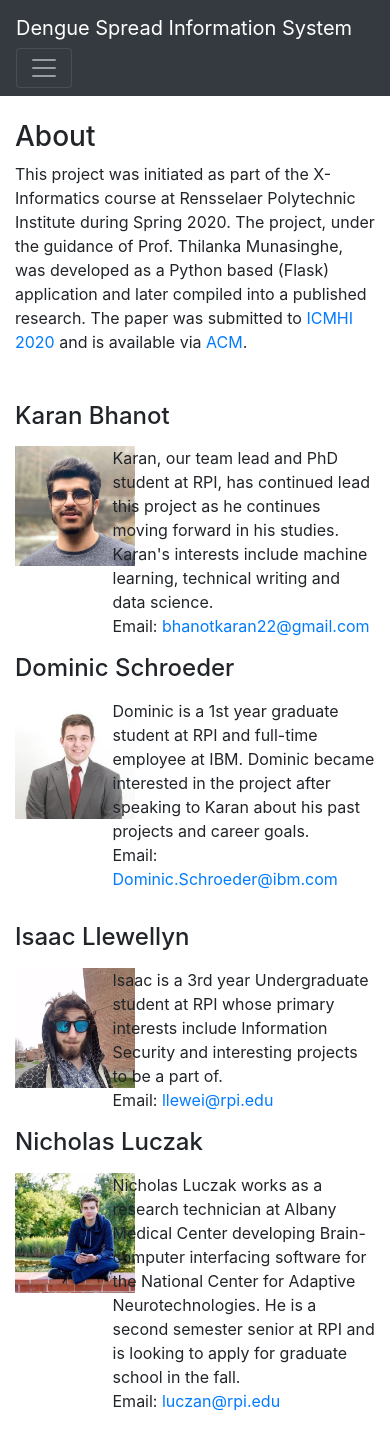
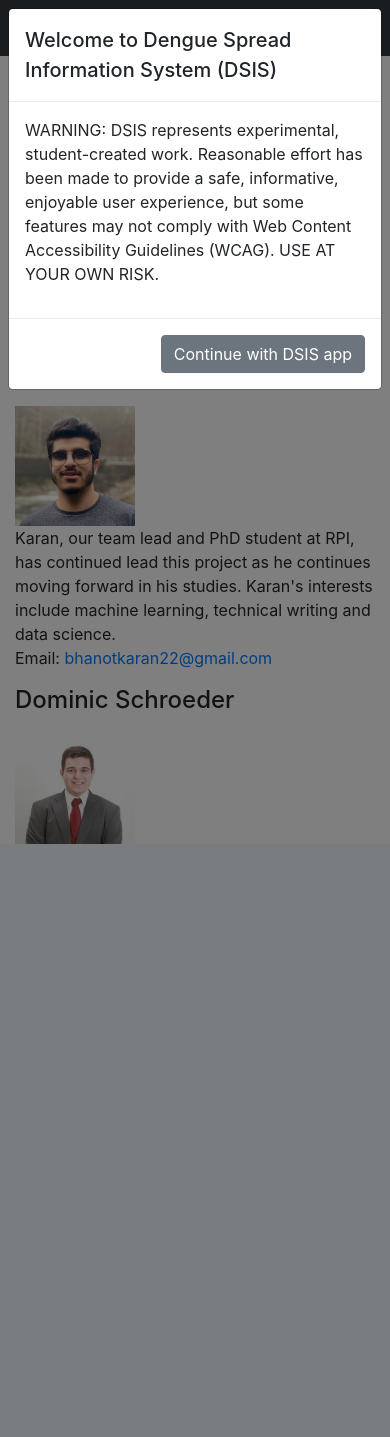
Before and after one commit to ITWSXInformatics/DengueSpreadInformationSystemDSIS, a Flask app: page /contacts in a window 390 px wide. After the commit the page ends 844 px from the top, so only its background shows below. Run offline with Flask 2, Linux system fonts and the light colour scheme; some libraries are stand-ins or nearby versions.

Commit message:
Minor bug fixes for small screens

```diff
--- a/MapData/templates/contacts.html
+++ b/MapData/templates/contacts.html
@@ -7,8 +7,26 @@
         <link rel="stylesheet" href="https://maxcdn.bootstrapcdn.com/bootstrap/4.0.0/css/bootstrap.min.css" integrity="sha384-Gn5384xqQ1aoWXA+058RXPxPg6fy4IWvTNh0E263XmFcJlSAwiGgFAW/dAiS6JXm" crossorigin="anonymous">
     </head>
     <body>
+        <div class="modal" tabindex="-1" role="dialog" id="disclaimerModal" data-backdrop="static" data-keyboard="false">
+          <div class="modal-dialog" role="document">
+            <div class="modal-content">
+              <div class="modal-header">
+                <h5 class="modal-title">Welcome to Dengue Spread Information System (DSIS)</h5>
+              </div>
+              <div class="modal-body">
+                <p>WARNING: DSIS represents experimental, student-created work. Reasonable effort has been made to provide a safe, informative, enjoyable user experience, but some features may not comply with Web Content Accessibility Guidelines (WCAG). USE AT YOUR OWN RISK.</p>
+              </div>
+              <div class="modal-footer">
+                <button type="button" class="btn btn-secondary" data-dismiss="modal">Continue with DSIS app</button>
+              </div>
+            </div>
+          </div>
+        </div>
         <nav class="navbar navbar-expand-lg navbar-dark bg-dark">
-            <div class="navbar-brand">Dengue Spread Information System</div>
+            <div class="navbar-brand">
+                <span class="d-lg-none d-md-none">DSIS</span>
+                <span class="d-none d-md-block">Dengue Spread Information System</span>
+            </div>
             <button class="navbar-toggler" type="button" data-toggle="collapse" data-target="#nav" aria-controls="nav" aria-expanded="false" aria-label="Toggle navigation">
                 <span class="navbar-toggler-icon"></span>
             </button>
@@ -39,14 +57,14 @@
                 </div>
             </div>
             <div class="row pt-4 pb-2">
-                <div class="col-md-6">
+                <div class="col-lg-6">
                     <h4>Karan Bhanot</h4>
                     <div class="row pt-2">
-                        <div class="col-3">
+                        <div class="col-md-3">
                             <img src="{{url_for('static', filename='images/karan_profile_pic.jfif')}}"
                             style="height: 120px; width: 120px; object-fit: cover;"/>
                         </div>
-                        <div class="col-9">
+                        <div class="col-md-9">
                             <p>
                                 Karan, our team lead and PhD student at RPI, has continued lead this project as he continues moving forward in his studies. Karan's interests include machine learning, technical writing and data science.<br>
                                 Email: <a href="mailto:bhanotkaran22@gmail.com">bhanotkaran22@gmail.com</a>
@@ -54,14 +72,14 @@
                         </div>
                     </div>
                 </div>
-                <div class="col-md-6">
+                <div class="col-lg-6">
                     <h4>Dominic Schroeder</h4>
                     <div class="row pt-2">
-                        <div class="col-3">
+                        <div class="col-md-3">
                             <img src="{{url_for('static', filename='images/dominic_profile_pic.jfif')}}"
                             style="height: 120px; width: 120px; object-fit: cover;"/>
                         </div>
-                        <div class="col-9">
+                        <div class="col-md-9">
                             <p>
                                 Dominic is a 1st year graduate student at RPI and full-time employee at IBM. Dominic became interested in the project after speaking to Karan about his past projects and career goals.<br>
                                 Email: <a href="mailto:Dominic.Schroeder@ibm.com">Dominic.Schroeder@ibm.com</a>
@@ -71,14 +89,14 @@
                 </div>
             </div>
             <div class="row pt-2 pb-2">
-                <div class="col-md-6">
+                <div class="col-lg-6">
                     <h4>Isaac Llewellyn</h4>
                     <div class="row pt-2">
-                        <div class="col-3">
+                        <div class="col-md-3">
                             <img src="{{url_for('static', filename='images/isaac_profile_pic.jfif')}}"
                             style="height: 120px; width: 120px; object-fit: cover;"/>
                         </div>
-                        <div class="col-9">
+                        <div class="col-md-9">
                             <p>
                                 Isaac is a 3rd year Undergraduate student at RPI whose primary interests include Information Security and interesting projects to be a part of.<br>
                                 Email: <a href="mailto:llewei@rpi.edu">llewei@rpi.edu</a>
@@ -86,14 +104,14 @@
                         </div>
                     </div>
                 </div>
-                <div class="col-md-6">
+                <div class="col-lg-6">
                     <h4>Nicholas Luczak</h4>
                     <div class="row pt-2">
-                        <div class="col-3">
+                        <div class="col-md-3">
                             <img src="{{url_for('static', filename='images/nicholas_luczak_profile_pic.jpg')}}"
                             style="height: 120px; width: 120px; object-fit: cover;"/>
                         </div>
-                        <div class="col-9">
+                        <div class="col-md-9">
                             <p>
                                 Nicholas Luczak works as a research technician at Albany Medical Center developing Brain-computer interfacing software for the National Center for Adaptive Neurotechnologies. He is a second semester senior at RPI and is looking to apply for graduate school in the fall. <br>
                                 Email: <a href="mailto:luczan@rpi.edu">luczan@rpi.edu</a>
@@ -105,5 +123,13 @@
         </div>
         <script src="https://maxcdn.bootstrapcdn.com/bootstrap/4.0.0/js/bootstrap.min.js" integrity="sha384-JZR6Spejh4U02d8jOt6vLEHfe/JQGiRRSQQxSfFWpi1MquVdAyjUar5+76PVCmYl" crossorigin="anonymous"></script>
         <script src="https://cdnjs.cloudflare.com/ajax/libs/popper.js/1.12.9/umd/popper.min.js" integrity="sha384-ApNbgh9B+Y1QKtv3Rn7W3mgPxhU9K/ScQsAP7hUibX39j7fakFPskvXusvfa0b4Q" crossorigin="anonymous"></script>
+        <script type="text/javascript">
+            $(document).ready(function(){
+                if (!sessionStorage.getItem("disclaimer")) {
+                    $("#disclaimerModal").modal('show');
+                    sessionStorage.setItem("disclaimer", true);
+                }
+            });
+        </script>
     </body>
 </html>
--- a/MapData/templates/index.html
+++ b/MapData/templates/index.html
@@ -23,7 +23,10 @@
           </div>
         </div>
         <nav class="navbar navbar-expand-lg navbar-dark bg-dark">
-            <div class="navbar-brand">Dengue Spread Information System</div>
+            <div class="navbar-brand">
+                <span class="d-lg-none d-md-none">DSIS</span>
+                <span class="d-none d-md-block">Dengue Spread Information System</span>
+            </div>
             <button class="navbar-toggler" type="button" data-toggle="collapse" data-target="#nav" aria-controls="nav" aria-expanded="false" aria-label="Toggle navigation">
                 <span class="navbar-toggler-icon"></span>
             </button>
```
Also changed, not shown: MapData/templates/background.html (+27 -1 lines), MapData/templates/data_plots.html (+22 -0 lines).
